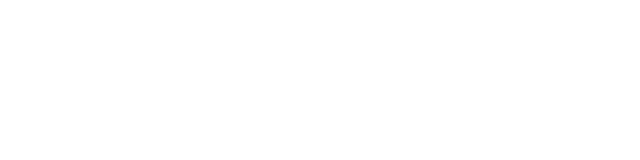
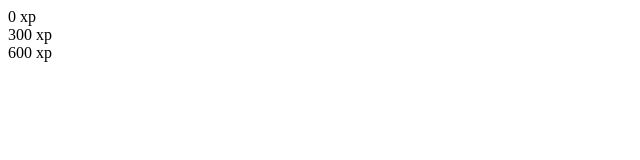
Before and after one commit to alansouza1/moveit, a Next.js app: page / in a window 1280 px wide. Shown: the top 160 px of the page, without its empty margins (0-640 px from the left). Built offline with nearby package versions, Linux system fonts and the light colour scheme.

Commit message:
feat: Adiciona a ExperienceBar ao index.tsx

```diff
--- a/src/pages/index.tsx
+++ b/src/pages/index.tsx
@@ -1,6 +1,9 @@
+import { ExperienceBar } from '../components/ExperienceBar';
+
 export default function Home() {
   return (
     <div className="container">
+      <ExperienceBar />
     </div>
   )
 }
```
